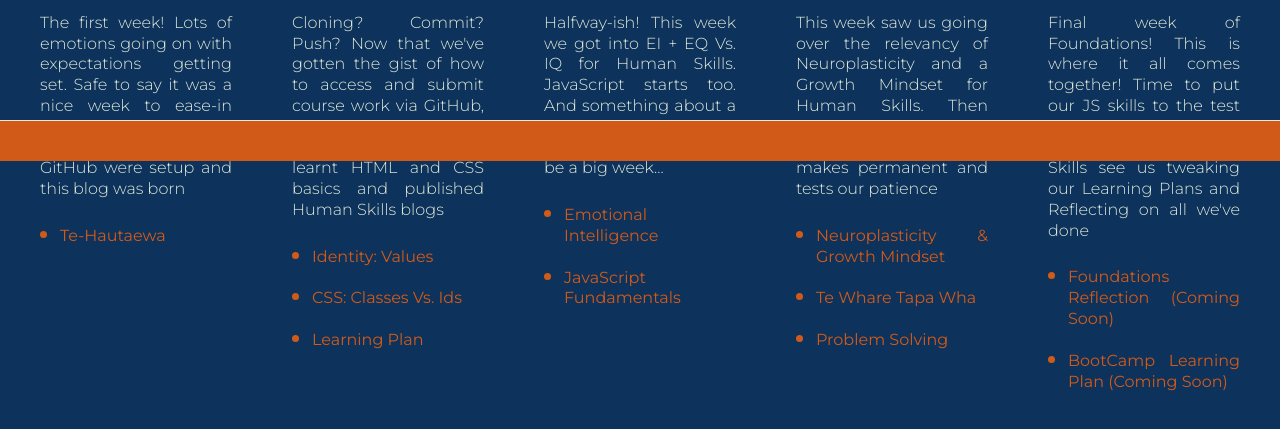
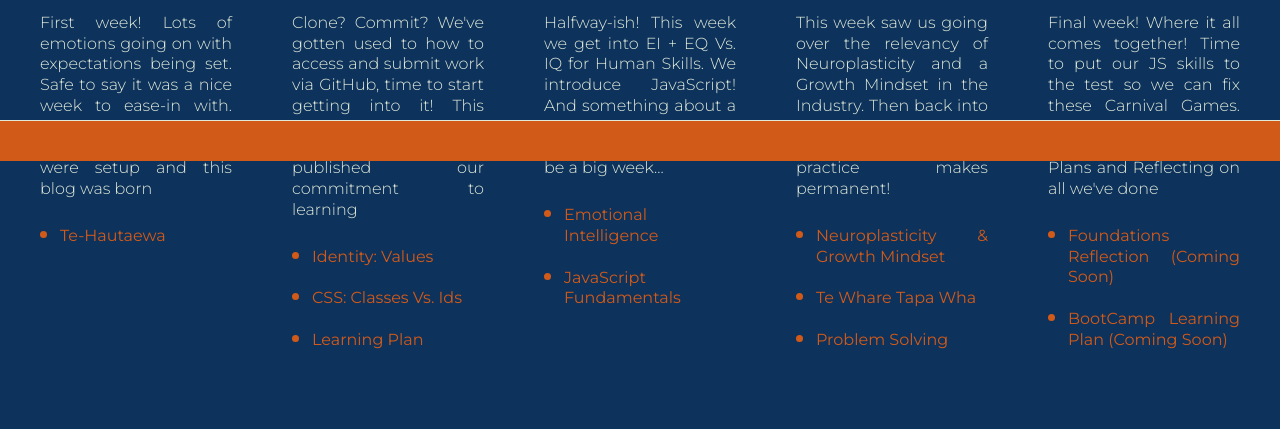
Before and after one commit to ben-ngahere/ben-ngahere.github.io, a plain HTML site: page Sprints/sprints.html in a window 1280 px wide. Shown: the part 639-1068 px from the top of the page. Drawn offline with nearby package versions, Linux system fonts and the light colour scheme; a web font is replaced by a local one.

Commit message:
Updated text

```diff
--- a/Sprints/sprints.html
+++ b/Sprints/sprints.html
@@ -42,7 +42,7 @@
     </p>
     <div id="container" class="subtitle">
       <div class="left-div">
-        Sprint One
+        sprint: One
         <p class="date"><em>March 24 - March 30</em></p>
         <div class="image-logo">
           <img src="/Images/icons8-git-logo-30.png" />
@@ -50,9 +50,9 @@
           <img src="/Images/icons8-html5-30.png" />
         </div>
         <p>
-          The first week! Lots of emotions going on with expectations getting
-          set. Safe to say it was a nice week to ease-in with. Plenty to do to
-          keep us busy. PC and GitHub were setup and this blog was born
+          First week! Lots of emotions going on with expectations being set.
+          Safe to say it was a nice week to ease-in with. Plenty to do to keep
+          us busy. PC and GitHub were setup and this blog was born
         </p>
         <ul class="blog-title">
           <li>
@@ -63,7 +63,7 @@
         </ul>
       </div>
       <div class="center-div">
-        Sprint Two
+        sprint: Two
         <p class="date"><em>March 31 - April 6</em></p>
         <div class="image-logo">
           <img src="/Images/icons8-git-logo-30.png" />
@@ -72,9 +72,9 @@
           <img src="/Images/icons8-css-logo-30.png" />
         </div>
         <p>
-          Cloning? Commit? Push? Now that we've gotten the gist of how to access
-          and submit course work via GitHub, time to start getting into it! This
-          week we learnt HTML and CSS basics and published Human Skills blogs
+          Clone? Commit? We've gotten used to how to access and submit work via
+          GitHub, time to start getting into it! This week we learnt HTML and
+          CSS basics and published our commitment to learning
         </p>
         <ul class="blog-title">
           <li>
@@ -95,7 +95,7 @@
         </ul>
       </div>
       <div class="right-div">
-        Sprint Three
+        sprint: Three
         <p class="date"><em>April 7 - April 13</em></p>
         <div class="image-logo">
           <img src="/Images/icons8-github-logo-30.png" />
@@ -104,8 +104,8 @@
           <img src="/Images/icons8-javascript-30.png" />
         </div>
         <p>
-          Halfway-ish! This week we got into EI + EQ Vs. IQ for Human Skills.
-          JavaScript starts too. And something about a DOM? So much to learn and
+          Halfway-ish! This week we get into EI + EQ Vs. IQ for Human Skills. We
+          introduce JavaScript! And something about a DOM? So much to learn and
           practice, it's gonna be a big week...
         </p>
         <ul class="blog-title">
@@ -122,7 +122,7 @@
         </ul>
       </div>
       <div class="left-div">
-        Sprint Four
+        sprint: Four
         <p class="date"><em>April 14 - April 20</em></p>
         <div class="image-logo">
           <img src="/Images/icons8-github-logo-30.png" />
@@ -132,8 +132,8 @@
         </div>
         <p>
           This week saw us going over the relevancy of Neuroplasticity and a
-          Growth Mindset for Human Skills. Then back into JavaScript Kata, where
-          practice makes permanent and tests our patience
+          Growth Mindset in the Industry. Then back into the dojo performing
+          JavaScript Kata, where practice makes permanent!
         </p>
         <ul class="blog-title">
           <li>
@@ -154,7 +154,7 @@
         </ul>
       </div>
       <div class="right-div">
-        Sprint Five
+        sprint: Five
         <p class="date"><em>April 21 - April 27</em></p>
         <div class="image-logo">
           <img src="/Images/icons8-github-logo-30.png" />
@@ -163,10 +163,9 @@
           <img src="/Images/icons8-javascript-30.png" />
         </div>
         <p>
-          Final week of Foundations! This is where it all comes together! Time
-          to put our JS skills to the test so we can fix these Carnival Games.
-          Human Skills see us tweaking our Learning Plans and Reflecting on all
-          we've done
+          Final week! Where it all comes together! Time to put our JS skills to
+          the test so we can fix these Carnival Games. Human Skills sees us
+          tweaking our Learning Plans and Reflecting on all we've done
         </p>
         <ul class="blog-title">
           <li>
```
Also changed, not shown: index.html (+1 -1 lines).
